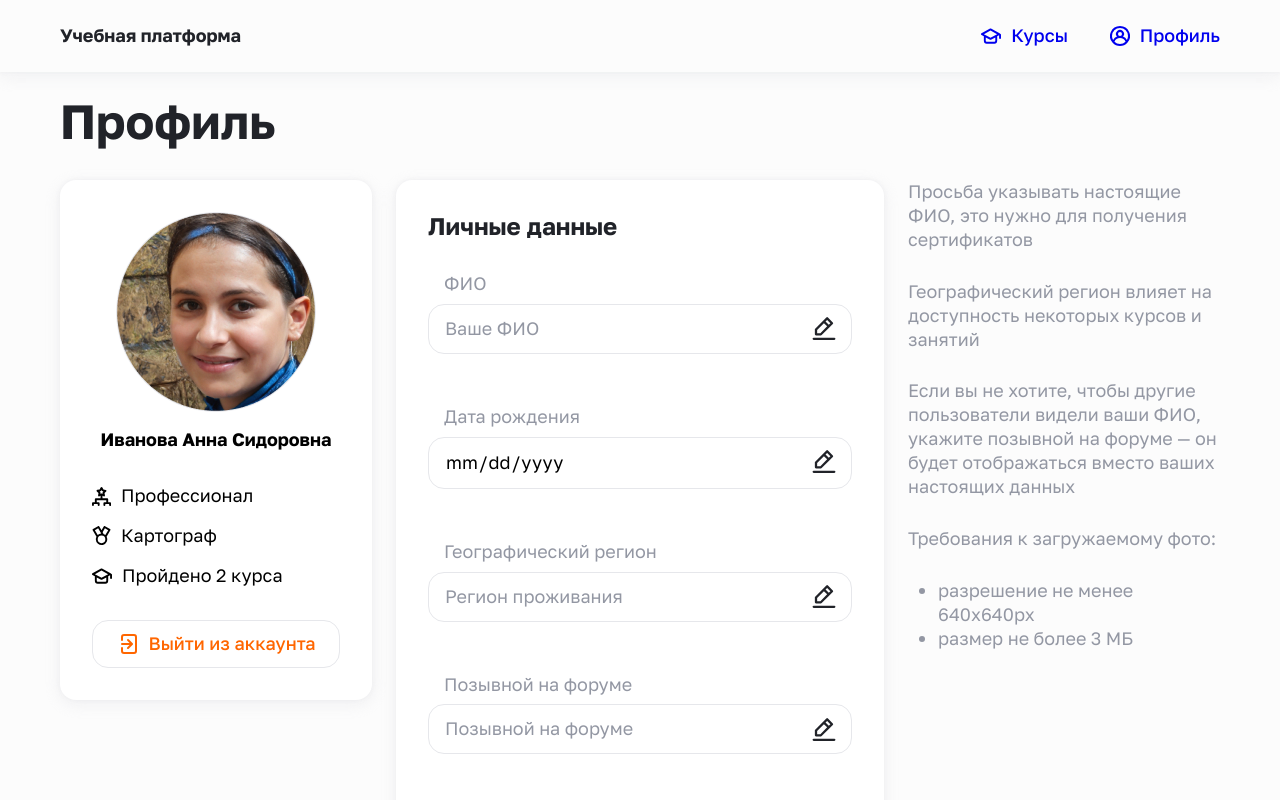
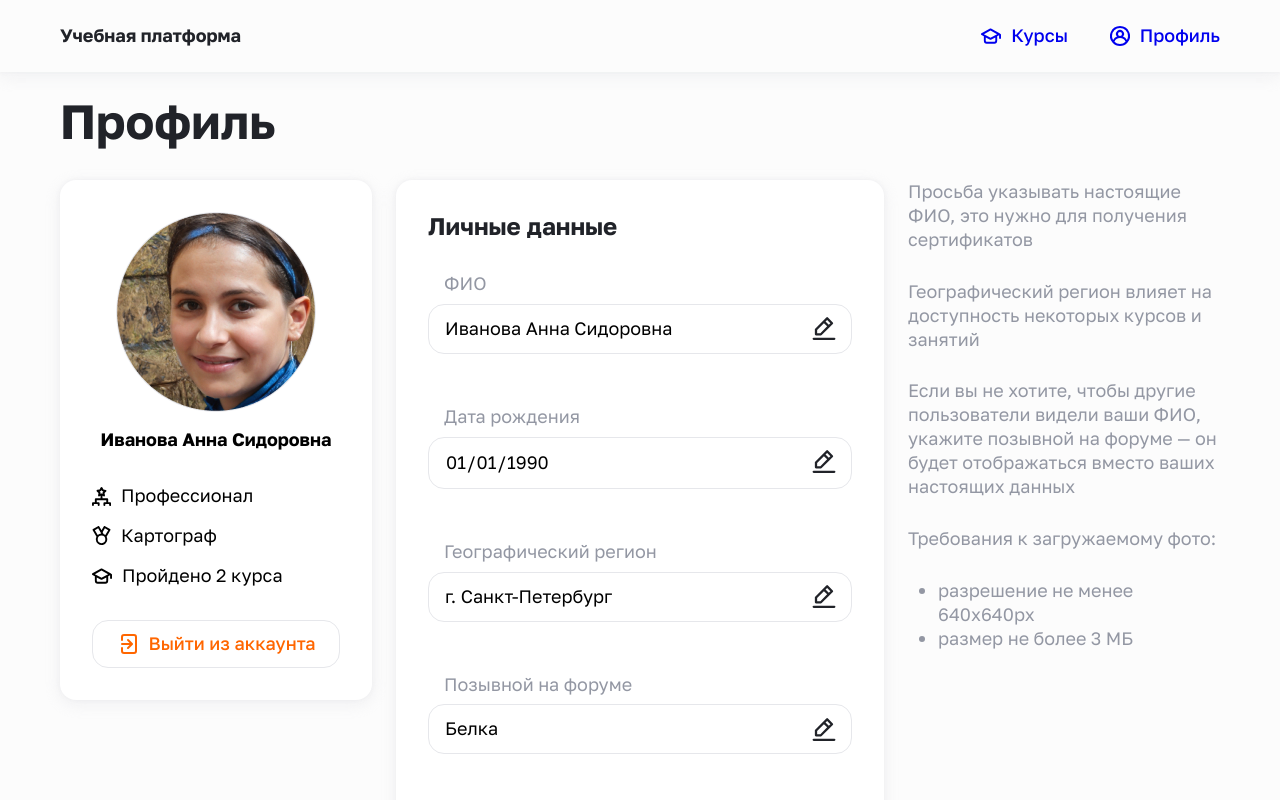
Before and after one commit to Studio-Yandex-Practicum/lizaalert_frontend, a React (Create React App) app: page /profile in a window 1280 px wide. Shown: the top 800 px of the page. Built offline with nearby package versions, Linux system fonts and the light colour scheme.

Commit message:
add values init with useEffect

```diff
--- a/src/components/organisms/account-data/account-data.jsx
+++ b/src/components/organisms/account-data/account-data.jsx
@@ -1,27 +1,20 @@
-// import { useState } from 'react';
+import { useEffect } from 'react';
 import { Card, Heading } from '../../atoms';
 import { Button, Input } from '../../molecules';
 import { useFormWithValidation } from '../../../hooks';
 import styles from './account-data.module.scss';
 
 function AccountData() {
-  const { handleChange, isValid, errors, values } = useFormWithValidation();
-  // const [isInputsEdited, setIsInputsEdited] = useState(false);
-  // const [inputValues, setInputValues] = useState({
-  //   phoneNumber: '+71234567890',
-  //   email: 'anna@liza-alert.ru',
-  //   password: 'password',
-  // });
-  // const onInputValuesChange = (evt) => {
-  //   setInputValues({
-  //     ...inputValues,
-  //     [evt.target.name]: evt.target.value,
-  //   });
-  //   handleChange(evt);
-  //   if (!isInputsEdited) {
-  //     setIsInputsEdited(true);
-  //   }
-  // };
+  const { handleChange, isValid, errors, values, setValues } =
+    useFormWithValidation();
+
+  useEffect(() => {
+    setValues({
+      phoneNumber: '+71234567890',
+      email: 'anna@liza-alert.ru',
+      password: 'password',
+    });
+  }, []);
 
   const onChangeInputValue = (evt) => {
     handleChange(evt);
@@ -31,6 +24,7 @@ function AccountData() {
     evt.preventDefault();
     // const { email, password } = inputValues;
   };
+
   return (
     <Card className={styles.accountData}>
       <Heading level={2} size="l" title="Аккаунт" className={styles.heading} />
--- a/src/components/organisms/personal-data/personal-data.jsx
+++ b/src/components/organisms/personal-data/personal-data.jsx
@@ -1,29 +1,28 @@
-// import { useState } from 'react';
+import { useEffect } from 'react';
 import { Card, Heading } from '../../atoms';
 import { Button, Input } from '../../molecules';
 import styles from './personal-data.module.scss';
 import { useFormWithValidation } from '../../../hooks';
 
 function PersonalData() {
-  const { handleChange, isValid, errors, handleChangeFiles, values } =
-    useFormWithValidation();
-  // const [isInputChanged, setIsInputChanged] = useState(false);
-  // const [inputsValues, setInputsValues] = useState({
-  //   name: 'Иванова Анна Сидоровна',
-  //   dateOfBirth: '1990-01-01',
-  //   region: 'г. Санкт-Петербург',
-  //   nickname: 'Белка',
-  //   avatar: '',
-  // });
-  // const onInputValuesChange = (e) => {
-  //   if (e.target.value !== inputsValues[e.target.name]) {
-  //     setInputsValues({ ...inputsValues, [e.target.name]: e.target.value });
-  //     handleChange(e);
-  //     if (!isInputChanged) {
-  //       setIsInputChanged(true);
-  //     }
-  //   }
-  // };
+  const {
+    handleChange,
+    isValid,
+    errors,
+    handleChangeFiles,
+    values,
+    setValues,
+  } = useFormWithValidation();
+
+  useEffect(() => {
+    setValues({
+      name: 'Иванова Анна Сидоровна',
+      dateOfBirth: '1990-01-01',
+      region: 'г. Санкт-Петербург',
+      nickname: 'Белка',
+      avatar: '',
+    });
+  }, []);
 
   const onChangeInputValue = (evt) => {
     handleChange(evt);
@@ -39,6 +38,7 @@ function PersonalData() {
     evt.preventDefault();
     // const { email, password } = inputValues;
   };
+
   return (
     <Card className={styles.personalData}>
       <Heading
@@ -93,7 +93,7 @@ function PersonalData() {
           labelName="Позывной на форуме"
           type="text"
           inputName="nickname"
-          value={values.nickname || ''}
+          value={values.nickname}
           onChange={onChangeInputValue}
           className={styles.inputSection}
           placeholder="Позывной на форуме"
```
